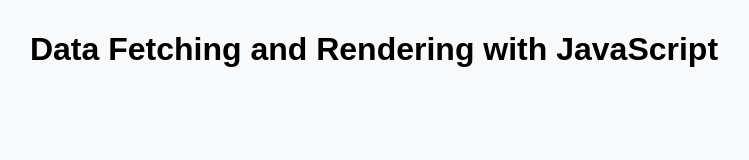
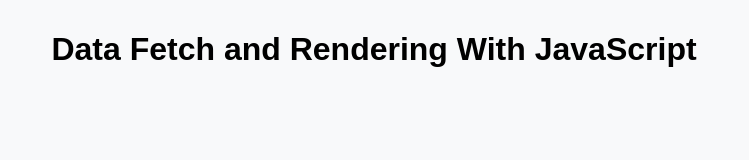
Before and after one commit to jimchimento-dev/tpd-code, a plain HTML site: page data-fetching-and-rendering-js/index.html in a window 1280 px wide. Shown: the whole page, without its empty margins (266-1015 px from the left). Drawn offline with Linux system fonts and the light colour scheme; no server answers.

Commit message:
Final changes

```diff
--- a/data-fetching-and-rendering-js/index.html
+++ b/data-fetching-and-rendering-js/index.html
@@ -4,11 +4,11 @@
     <meta charset="UTF-8" />
     <meta http-equiv="X-UA-Compatible" content="IE=edge" />
     <meta name="viewport" content="width=device-width, initial-scale=1.0" />
-    <title>Data Fetching and Rendering</title>
+    <title>Data Fetch and Rendering With JavaScript</title>
     <link rel="stylesheet" href="styles.css" />
   </head>
   <body>
-    <h1>Data Fetching and Rendering with JavaScript</h1>
+    <h1>Data Fetch and Rendering With JavaScript</h1>
     <div id="album-container"></div>
     <script src="script.js" defer></script>
   </body>
```
